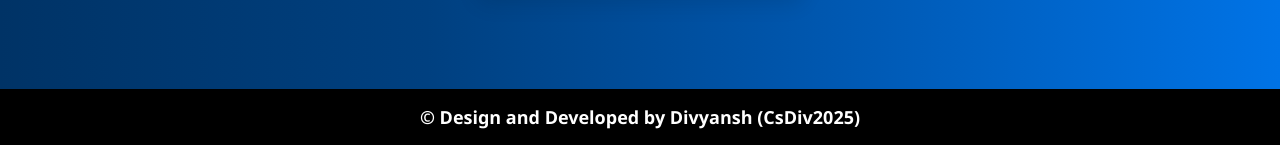
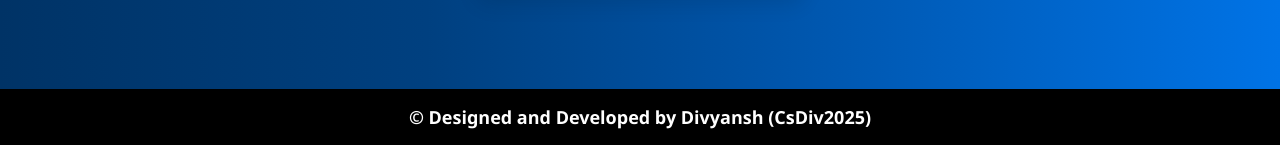
Before and after one commit to csdivyansh/Book, a Flask app: page / in a window 1280 px wide. Shown: the part 655-800 px from the top of the page. Run offline with Flask 3, Linux system fonts and the light colour scheme.

Commit message:
fixed footer

```diff
--- a/templates/book.html
+++ b/templates/book.html
@@ -42,7 +42,7 @@
         <button class="button" type="submit"><span>Book</span></button>
       </form>
     </div>
-    <footer>© Design and Developed by Divyansh (CsDiv2025)</footer>
+    <footer>© Designed and Developed by Divyansh (CsDiv2025)</footer>
     <script>
       window.addEventListener("pageshow", function (event) {
         const isBackNav =
--- a/templates/index.html
+++ b/templates/index.html
@@ -31,6 +31,6 @@
         >
       </div>
     </div>
-    <footer>© Design and Developed by Divyansh (CsDiv2025)</footer>
+    <footer>© Designed and Developed by Divyansh (CsDiv2025)</footer>
   </body>
 </html>
--- a/templates/view.html
+++ b/templates/view.html
@@ -66,7 +66,7 @@
       </div>
       {% endfor %}
     </div>
-    <footer>© Design and Developed by Divyansh (CsDiv2025)</footer>
+    <footer>© Designed and Developed by Divyansh (CsDiv2025)</footer>
     <script>
       window.addEventListener("pageshow", function (event) {
         const isBackNav =
```
